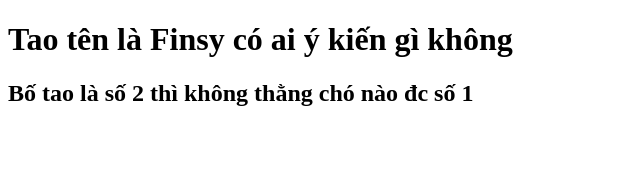
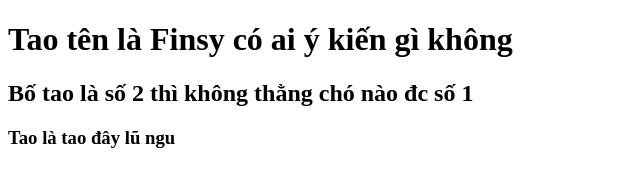
Before and after one commit to iamduc26041995-crypto/aloalo, a plain HTML site: page index.html in a window 1280 px wide. Shown: the whole page, without its empty margins (0-640 px from the left). Drawn offline with Linux system fonts and the light colour scheme.

Commit message:
Sửa đổi lần 3

```diff
--- a/index.html
+++ b/index.html
@@ -8,5 +8,6 @@
   <body>
     <h1>Tao tên là Finsy có ai ý kiến gì không</h1>
     <h2>Bố tao là số 2 thì không thằng chó nào đc số 1</h2>
+    <h3>Tao là tao đây lũ ngu</h3>
   </body>
 </html>
```
